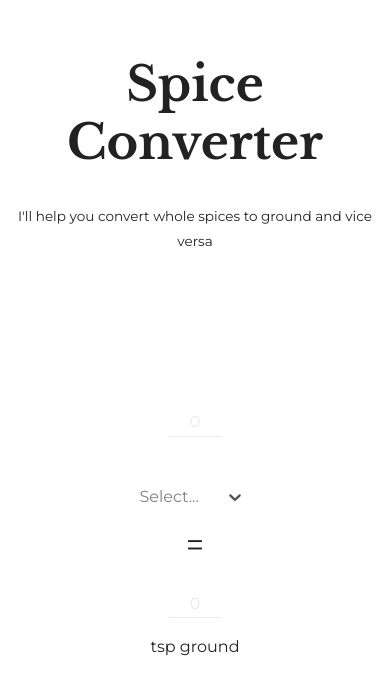
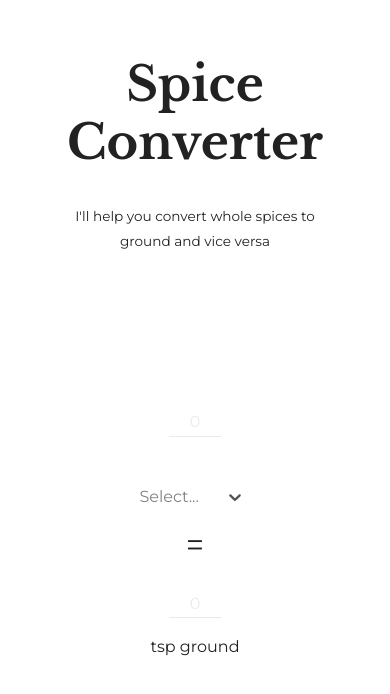
Before and after one commit to catehernandez/spice-converter, a React (Create React App) app: page / in a window 390 px wide. Shown: the top 694 px of the page. Built offline with nearby package versions, Linux system fonts and the light colour scheme.

Commit message:
Improve header display in mobile

```diff
--- a/src/App.js
+++ b/src/App.js
@@ -8,13 +8,14 @@ const AppWrapper = styled.div`
   display: flex;
   flex-direction: column;
   height: 100vh;
+  overflow: hidden;
 `;
 
 const AppHeader = styled.header`
   flex: 0 1 auto;
-  margin-top: 1.5rem;
+  margin: 1.5rem auto 0;
   text-align: center;
-  width: 100%;
+  max-width: 75%;
 `;
 
 const Tagline = styled.div`
```
